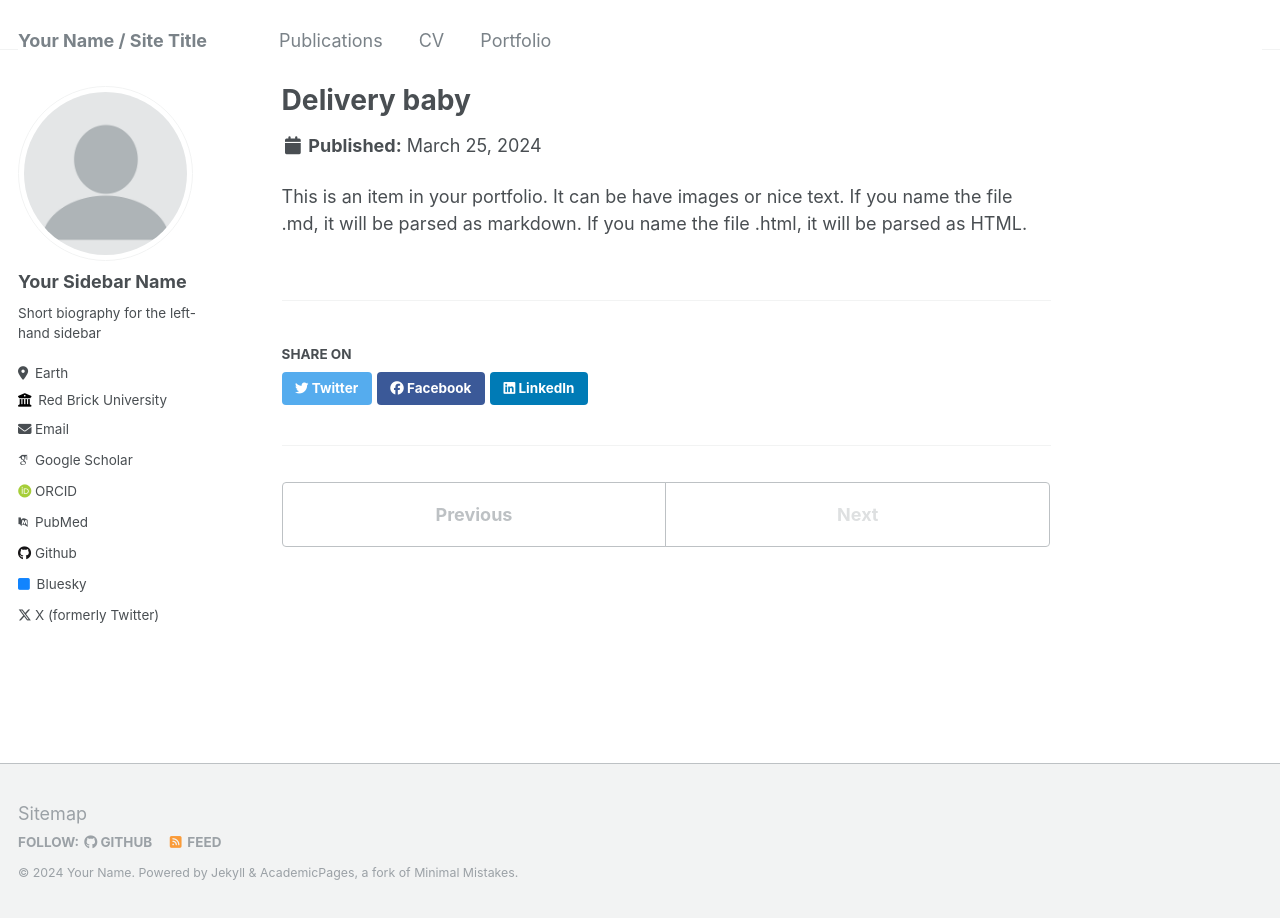
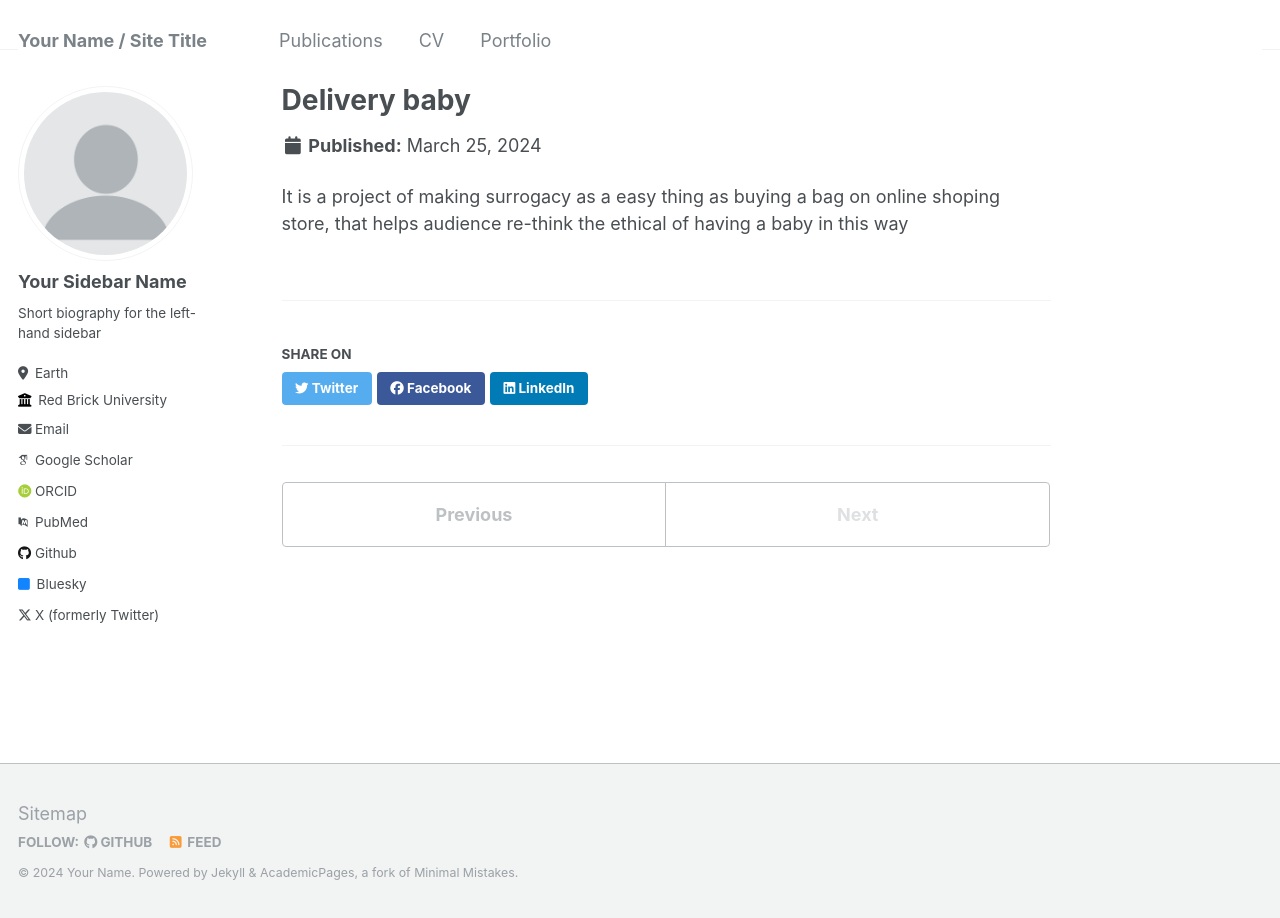
Before and after one commit to LsyhLily/LsyhLily.github.io, a Jekyll site: the page built from _portfolio/portfolio-2.html, in a window 1280 px wide. Built offline with Jekyll 4.4.1, drawn with Linux system fonts in a browser that asks for light colours; some web fonts are replaced.

Commit message:
Update portfolio-2 1
Signed-off-by: Shengyuehui Li <s.li0920201@arts.ac.uk>

```diff
--- a/_portfolio/portfolio-2.html
+++ b/_portfolio/portfolio-2.html
@@ -4,4 +4,4 @@ excerpt: "Short description of portfolio item number 2 <br/><img src='/images/50
 collection: portfolio
 ---
 
-This is an item in your portfolio. It can be have images or nice text. If you name the file .md, it will be parsed as markdown. If you name the file .html, it will be parsed as HTML.
+It is a project of making surrogacy as a easy thing as buying a bag on online shoping store, that helps audience re-think the ethical of having a baby in this way
```
